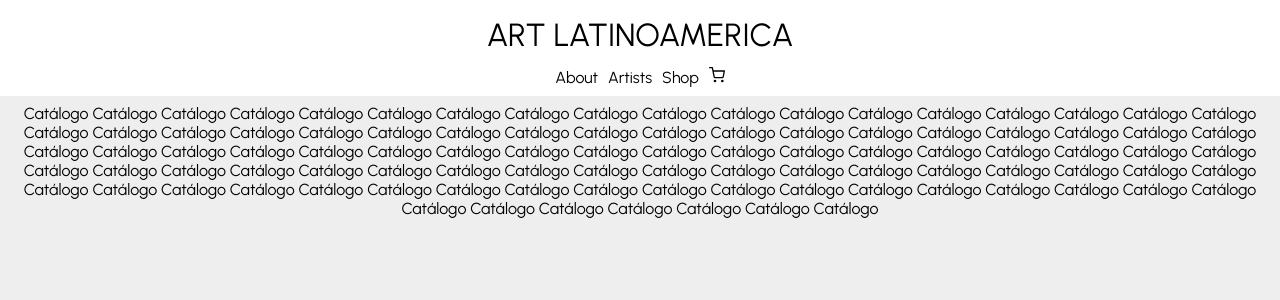
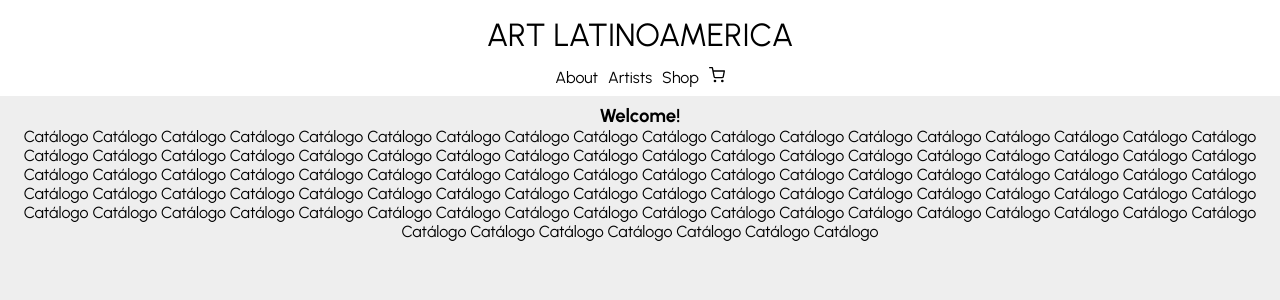
Before and after one commit to RodriCabrera/gallery, a React (Create React App) app: page / in a window 1280 px wide. Shown: the top 300 px of the page. Built offline with nearby package versions, Linux system fonts and the light colour scheme.

Commit message:
Add: Greeting

```diff
--- a/src/App.js
+++ b/src/App.js
@@ -7,7 +7,7 @@ function App() {
   return (
     <div className="App">
         <NavBar />
-        <ItemListContainer />
+        <ItemListContainer greeting="Welcome!"/>
     </div>
   );
 }
--- a/src/components/ItemListContainer/ItemListContainer.js
+++ b/src/components/ItemListContainer/ItemListContainer.js
@@ -1,9 +1,10 @@
 import React from 'react'
 import './ItemListContainer.css'
 
-const ItemListContainer = () => {
+const ItemListContainer = (props) => {
     return(
         <div className="catalogo">
+            <h3>{props.greeting}</h3>
             <p>Catálogo Catálogo Catálogo Catálogo Catálogo Catálogo Catálogo Catálogo Catálogo Catálogo Catálogo Catálogo Catálogo Catálogo Catálogo Catálogo Catálogo Catálogo Catálogo Catálogo Catálogo Catálogo Catálogo Catálogo Catálogo Catálogo Catálogo Catálogo Catálogo Catálogo Catálogo Catálogo Catálogo Catálogo Catálogo Catálogo Catálogo Catálogo Catálogo Catálogo Catálogo Catálogo Catálogo Catálogo Catálogo Catálogo Catálogo Catálogo Catálogo Catálogo Catálogo Catálogo Catálogo Catálogo Catálogo Catálogo Catálogo Catálogo Catálogo Catálogo Catálogo Catálogo Catálogo Catálogo Catálogo Catálogo Catálogo Catálogo Catálogo Catálogo Catálogo Catálogo Catálogo Catálogo Catálogo Catálogo Catálogo Catálogo Catálogo Catálogo Catálogo Catálogo Catálogo Catálogo Catálogo Catálogo Catálogo Catálogo Catálogo Catálogo Catálogo Catálogo Catálogo Catálogo Catálogo Catálogo Catálogo </p>
         </div>
     )
```
